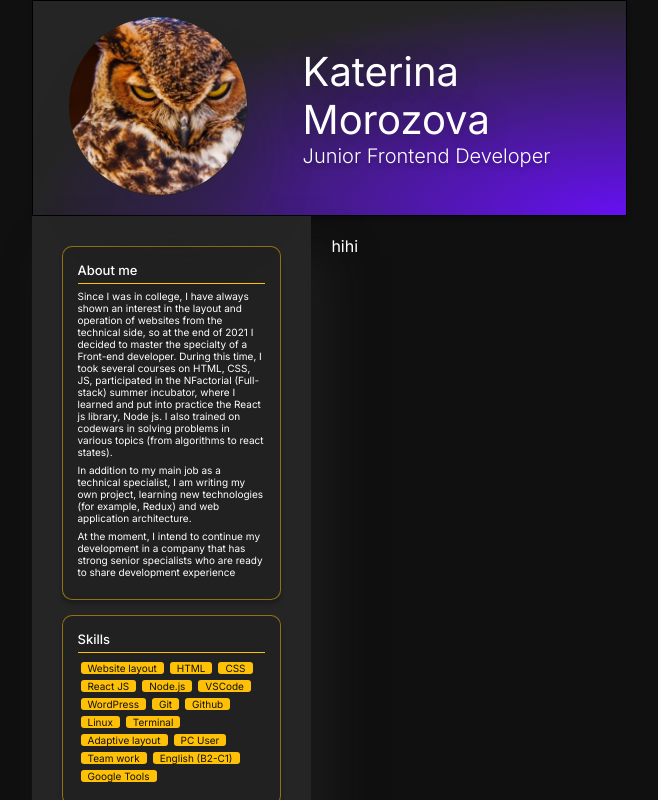
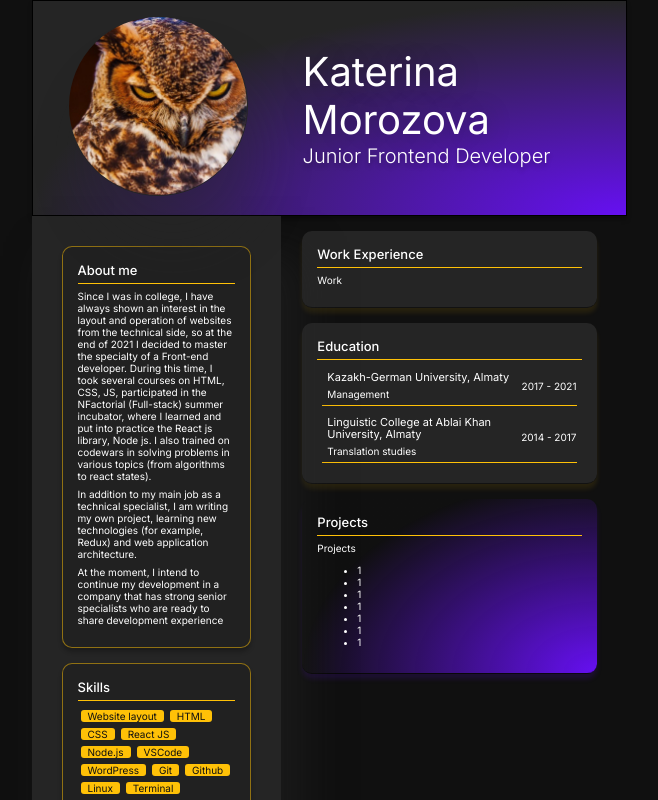
Before and after one commit to Kz-Pr1d3/test_kate_cv, a React (Create React App) app: page / in a window 1280 px wide. Shown: the top 800 px of the page, without its empty margins (311-969 px from the left). Built offline with nearby package versions, Linux system fonts and the light colour scheme.

Commit message:
work exp, projects, education components added. Education comp finished

```diff
--- a/src/App.css
+++ b/src/App.css
@@ -1,4 +1,8 @@
 @import url('https://fonts.googleapis.com/css2?family=Inter:wght@300;400;500&display=swap');
+
+* {
+  box-sizing: border-box;
+}
 
 .App {
   text-align: center;
@@ -89,7 +93,7 @@ html, body {
 
 .sidenav {
   width: 42%;
-  height: 842px;
+  height: 100%;
 
   float: left;
   margin-right: 20px;
@@ -100,8 +104,8 @@ html, body {
 }
 
 .main-info {
-  margin: 20px;
-
+  margin: 15px;
+  margin-left: 43%;
 }
 
 .container-with-yellow-border {
@@ -160,7 +164,9 @@ html, body {
 }
 
 .container-with-shadow {
-  border-bottom: 1px solid rgba(37, 37, 37, 0.5);
+  background: #252525;
+  border-bottom: 1px solid rgba(0, 0, 0, 0.5);
+  box-shadow: 0px 5px 5px rgba(255, 193, 7, 0.1);
   border-radius: 10px;
   padding: 15px;
   margin: 15px;
@@ -187,3 +193,33 @@ html, body {
 .icons-container {
   margin: 10px auto;
 }
+
+.container-with-gradient {
+  background: radial-gradient(100% 112.5% at 100% 100%, #6610F2 0%, rgba(16, 16, 16, 0.5) 100%) /* warning: gradient uses a rotation that is not supported by CSS and may not behave as expected */;
+  border-bottom: 1px solid rgba(0, 0, 0, 0.5);
+  box-shadow: 0px 5px 5px rgba(102, 16, 242, 0.15);
+  border-radius: 10px;
+  padding: 15px;
+  margin: 15px;
+}
+
+.education-container {
+  display: flex;
+  justify-content: space-between;
+  align-items: center;
+  margin: 5px;
+  border-bottom: 1px solid #FFC107 ;
+}
+
+.education-container > p {
+  white-space: nowrap;
+}
+
+.education-container > div > p {
+  margin: 5px;
+  padding: 0;
+}
+
+.education-container > div > p:first-child {
+  font-size: 11px;
+}
--- a/src/App.js
+++ b/src/App.js
@@ -4,6 +4,9 @@ import Hero from './components/Hero.js'
 import About from './components/About.js'
 import Skills from './components/Skills.js'
 import Contacts from './components/Contacts.js'
+import WorkExperience from './components/WorkExperience.js'
+import Education from './components/Education.js'
+import Projects from './components/Projects.js'
 
 
 function App() {
@@ -19,7 +22,9 @@ function App() {
       <Contacts />
     </nav>
     <main className="main-info">
-      hihi
+      <WorkExperience />
+      <Education />
+      <Projects />
     </main>
 
     </>
--- /dev/null
+++ b/src/components/Education.js
@@ -0,0 +1,29 @@
+import '../App.css';
+
+const Education = (props) => {
+    return (
+        <>
+        <div className="container-with-shadow">
+            <h3 className="section-title">Education</h3>
+            <div className="section-text">
+            <div className="education-container">
+                <div>
+                    <p>Kazakh-German University, Almaty</p>
+                    <p>Management</p>
+                </div>
+                    <p>2017 - 2021</p>
+                </div>
+                <div className="education-container">
+                    <div>
+                        <p>Linguistic College at Ablai Khan University, Almaty</p>
+                        <p>Translation studies</p>
+                    </div>
+                    <p>2014 - 2017</p>
+                </div>
+            </div>
+        </div>
+        </>
+    )
+}
+
+export default Education
--- /dev/null
+++ b/src/components/Projects.js
@@ -0,0 +1,26 @@
+import '../App.css';
+
+const Projects = (props) => {
+    return (
+        <>
+        <div className="container-with-gradient">
+            <h3 className="section-title">Projects</h3>
+            <div className="section-text">
+                <p>Projects</p>
+                <ul>
+                <li>1</li>
+                <li>1</li>
+                <li>1</li>
+                <li>1</li>
+                <li>1</li>
+                <li>1</li>
+                <li>1</li>
+
+                </ul>
+            </div>
+        </div>
+        </>
+    )
+}
+
+export default Projects
--- a/src/components/Skills.js
+++ b/src/components/Skills.js
@@ -1,6 +1,6 @@
 import '../App.css';
 
-const About = (props) => {
+const Skills = (props) => {
     return (
         <>
         <div className="container-with-yellow-border">
@@ -28,4 +28,4 @@ const About = (props) => {
     )
 }
 
-export default About
+export default Skills
--- /dev/null
+++ b/src/components/WorkExperience.js
@@ -0,0 +1,16 @@
+import '../App.css';
+
+const WorkExperience = (props) => {
+    return (
+        <>
+        <div className="container-with-shadow">
+            <h3 className="section-title">Work Experience</h3>
+            <div className="section-text">
+                <p>Work</p>
+            </div>
+        </div>
+        </>
+    )
+}
+
+export default WorkExperience
```
